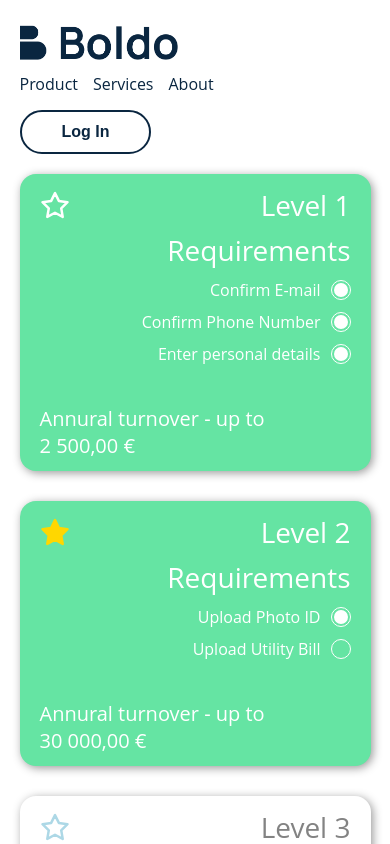
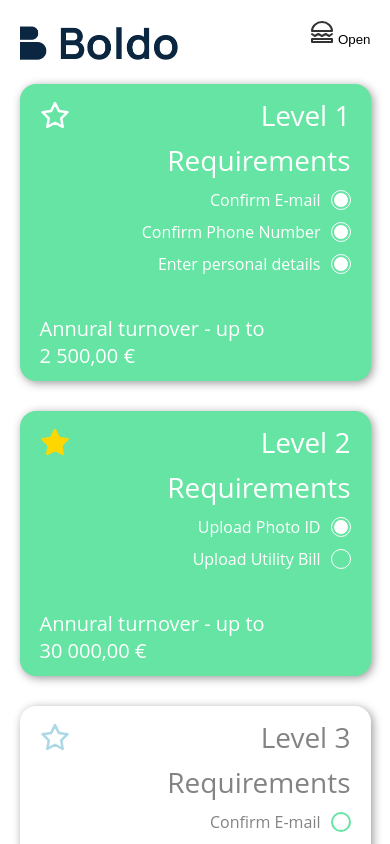
Before and after one commit to Maksim-Attsetski/test-scand, a React (Create React App) app: page /product in a window 390 px wide. Shown: the top 844 px of the page. Built offline with nearby package versions, Linux system fonts and the light colour scheme.

Commit message:
refactor header (add burger on tablet size)

```diff
--- a/src/assets/index.ts
+++ b/src/assets/index.ts
@@ -12,6 +12,7 @@ import avatar3 from './test-data/avatars/avatar-3.png';
 
 import logo from './logo.png';
 import Star from './svg/Star';
+import Burger from './svg/Burger';
 
 export const fakeImgs = {
   bg1,
@@ -27,4 +28,4 @@ export const fakeImgs = {
 };
 
 export const imgs = { logo };
-export const svg = { Star };
+export const svg = { Star, Burger };
--- /dev/null
+++ b/src/assets/svg/Burger.tsx
@@ -0,0 +1,49 @@
+import React, { FC, memo } from 'react';
+
+interface IProps {
+  size?: number;
+  fill?: string;
+  stroke?: string;
+}
+const Burger: FC<IProps> = ({ size = 24, fill = 'none', stroke = '#333' }) => {
+  return (
+    <svg
+      width={size}
+      height={size}
+      viewBox='0 0 48 48'
+      fill={fill}
+      xmlns='http://www.w3.org/2000/svg'
+    >
+      <path
+        fillRule='evenodd'
+        clipRule='evenodd'
+        d='M44 22C44 12.0589 35.0457 4 24 4C12.9543 4 4 12.0589 4 22H44Z'
+        fill={fill}
+        stroke={stroke}
+        strokeWidth='4'
+        strokeLinecap='round'
+        strokeLinejoin='round'
+      />
+      <rect
+        x='4'
+        y='38'
+        width='40'
+        height='6'
+        fill={fill}
+        stroke={stroke}
+        strokeWidth='4'
+        strokeLinecap='round'
+        strokeLinejoin='round'
+      />
+      <path
+        d='M4 28L9.45455 32L16.7273 28L24 32L31.2727 28L38.5455 32L44 28'
+        stroke={stroke}
+        strokeWidth='4'
+        strokeLinecap='round'
+        strokeLinejoin='round'
+      />
+    </svg>
+  );
+};
+
+export default memo(Burger);
--- a/src/widgets/App/Header/Header.module.scss
+++ b/src/widgets/App/Header/Header.module.scss
@@ -2,6 +2,45 @@
 
 .header {
   padding: 20px 0;
+  &.active {
+    .burgerBody {
+      left: 0;
+    }
+    .burgerButton {
+      left: 0;
+    }
+  }
+
+  .content {
+    @include for-tablet {
+      display: none;
+    }
+  }
+
+  .burger {
+    display: none;
+    @include for-tablet {
+      display: block;
+    }
+
+    &Body {
+      position: absolute;
+      top: 0;
+      left: -200%;
+      z-index: 300;
+      transition: all linear 0.35s;
+      width: 100vw;
+      height: 100vh;
+      background-color: #fff;
+      padding: 20px 30px;
+    }
+
+    &Button {
+      border: none;
+      background-color: transparent;
+    }
+  }
+
   .link {
     color: $darkText;
   }
--- a/src/widgets/App/Header/index.tsx
+++ b/src/widgets/App/Header/index.tsx
@@ -1,10 +1,11 @@
-import React, { FC, memo } from 'react';
+import React, { FC, memo, useCallback, useState } from 'react';
 import { NavLink } from 'react-router-dom';
 
 import { Logo, routes } from 'shared';
 import { Button, Flex, Gap } from 'UI';
 
 import s from './Header.module.scss';
+import { svg } from 'assets';
 
 const headerRoutes = [
   { text: 'Product', to: routes.Product },
@@ -13,11 +14,11 @@ const headerRoutes = [
 ];
 
 const Header: FC = () => {
-  return (
-    <header className={[s.header, 'container'].join(' ')}>
-      <Flex justify='space-between'>
-        <Logo />
-        <Flex gap='15px 15px'>
+  const [isOpen, setIsOpen] = useState<boolean>(false);
+
+  const renderContent = useCallback(
+    (className: string) => (
+      <Flex gap='15px 15px' className={className}>
         {headerRoutes.map(({ text, to }) => (
           <NavLink className={s.link} to={to} key={to}>
             {text}
@@ -28,6 +29,33 @@ const Header: FC = () => {
           Log In
         </Button>
       </Flex>
+    ),
+    []
+  );
+
+  return (
+    <header
+      className={[s.header, isOpen ? s.active : '', 'container'].join(' ')}
+    >
+      <Flex justify='space-between'>
+        <Logo />
+        {renderContent(s.content)}
+
+        <div className={s.burger}>
+          <button
+            onClick={() => setIsOpen((prev) => !prev)}
+            className={s.burgerButton}
+          >
+            <svg.Burger /> {isOpen ? 'Close' : 'Open'}
+          </button>
+          <Gap y={15} />
+          <div className={s.burgerBody}>
+            <div onClick={() => setIsOpen(false)}>
+              <svg.Burger /> Close
+            </div>
+            {renderContent('')}
+          </div>
+        </div>
       </Flex>
     </header>
   );
```
Lines whose indentation alone changed are shown as unchanged.
